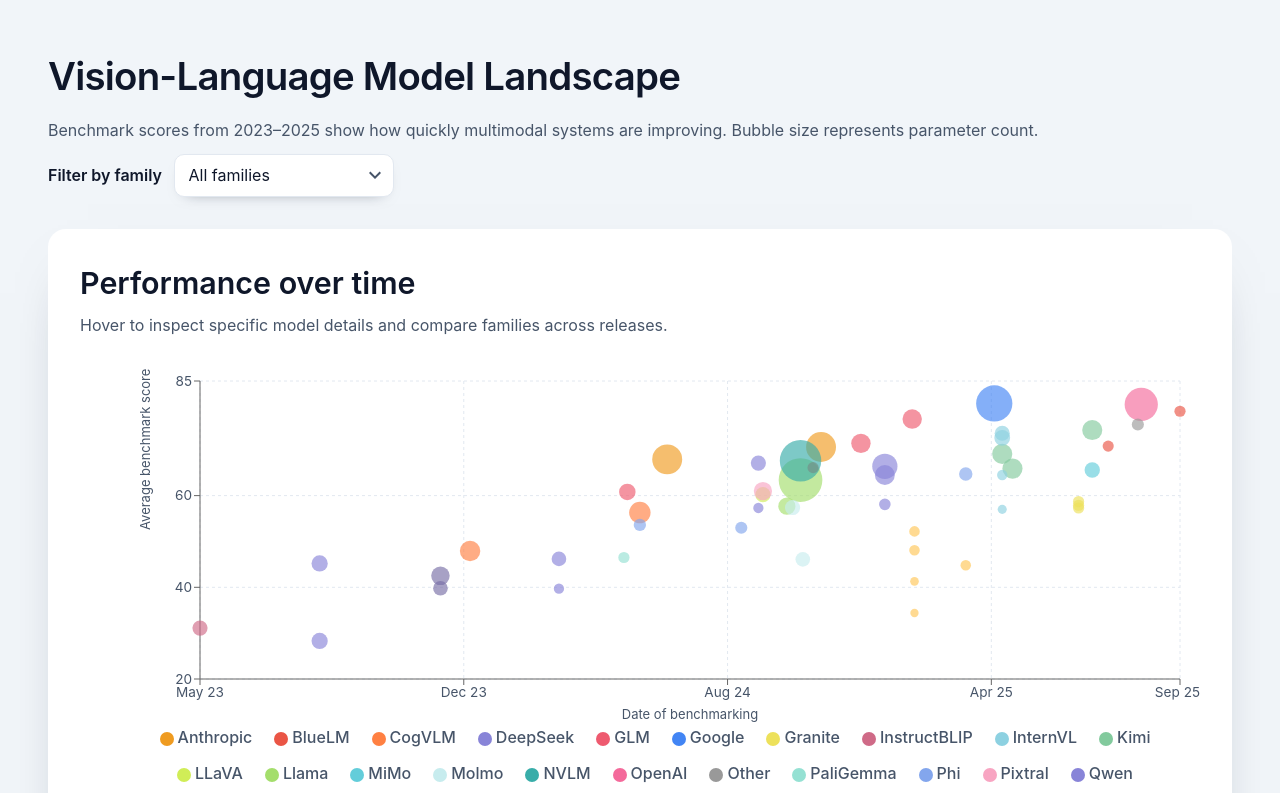
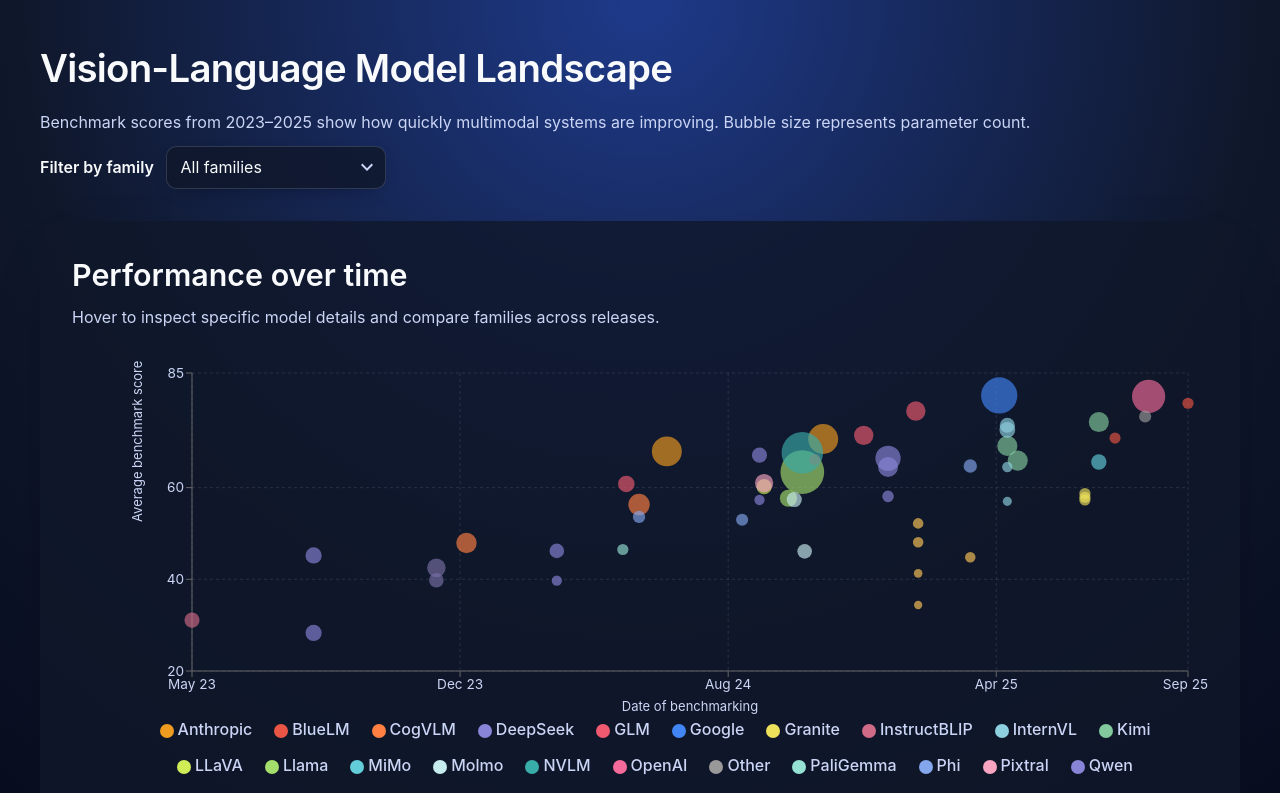
Before and after one commit to finn1901/VLM-Chart, a React (Vite) app: page / in a window 1280 px wide. Shown: the top 793 px of the page. Built offline with nearby package versions, Linux system fonts and the light colour scheme.

Commit message:
Make chart full-width with dark theme styling

```diff
--- a/src/App.css
+++ b/src/App.css
@@ -1,14 +1,15 @@
 .app-shell {
   min-height: 100vh;
-  padding: clamp(24px, 5vw, 48px);
+  padding: clamp(20px, 4vw, 40px);
   background: var(--background);
   display: flex;
+  justify-content: center;
 }
 
 .app-content {
   flex: 1;
-  max-width: 1400px;
-  margin: 0 auto;
+  width: 100%;
+  margin: 0;
   display: flex;
   flex-direction: column;
   gap: clamp(24px, 4vw, 32px);
@@ -24,11 +25,13 @@
   margin: 0;
   font-size: clamp(1.9rem, 3vw, 2.6rem);
   letter-spacing: -0.02em;
+  color: var(--text-primary);
 }
 
 .app-subtitle {
   margin: 0;
   font-size: 1rem;
+  color: var(--text-secondary);
 }
 
 .controls {
@@ -53,21 +56,21 @@
   color: var(--text-primary);
   font: inherit;
   min-width: 220px;
-  box-shadow: 0 6px 16px -12px rgba(15, 23, 42, 0.6);
+  box-shadow: 0 6px 20px -12px rgba(2, 6, 23, 0.75);
   transition: border-color 0.2s ease, box-shadow 0.2s ease;
 }
 
 .family-select:focus {
   outline: none;
   border-color: #2563eb;
-  box-shadow: 0 0 0 3px rgba(37, 99, 235, 0.2);
+  box-shadow: 0 0 0 3px rgba(37, 99, 235, 0.28);
 }
 
 .chart-card {
   background: var(--surface);
   border-radius: 18px;
   padding: clamp(18px, 3vw, 32px);
-  box-shadow: 0 24px 60px -40px rgba(15, 23, 42, 0.55);
+  box-shadow: 0 24px 60px -38px rgba(2, 6, 23, 0.85);
   display: flex;
   flex-direction: column;
   gap: clamp(16px, 3vw, 24px);
@@ -82,10 +85,12 @@
 .chart-heading h2 {
   margin: 0;
   font-size: clamp(1.4rem, 2.5vw, 1.9rem);
+  color: var(--text-primary);
 }
 
 .chart-heading p {
   margin: 0;
+  color: var(--text-secondary);
 }
 
 .chart-wrapper {
@@ -97,12 +102,13 @@
   background: var(--surface);
   border-radius: 18px;
   padding: clamp(18px, 3vw, 30px);
-  box-shadow: 0 18px 46px -36px rgba(15, 23, 42, 0.45);
+  box-shadow: 0 18px 46px -32px rgba(2, 6, 23, 0.8);
 }
 
 .insights-card h3 {
   margin-top: 0;
   margin-bottom: 0.9rem;
+  color: var(--text-primary);
 }
 
 .insights-card ul {
--- a/src/App.tsx
+++ b/src/App.tsx
@@ -135,11 +135,12 @@
       return (
         <div
           style={{
-            backgroundColor: 'white',
+            backgroundColor: 'var(--surface-elevated)',
             padding: '10px 12px',
             border: '1px solid var(--border)',
             borderRadius: '8px',
-            boxShadow: '0 12px 24px -18px rgba(15, 23, 42, 0.45)',
+            boxShadow: '0 12px 28px -18px rgba(2, 6, 23, 0.7)',
+            color: 'var(--text-primary)',
           }}
         >
           <p style={{ fontWeight: 600, margin: '0 0 6px 0', color: 'var(--text-primary)' }}>
@@ -196,7 +197,7 @@
           <div className="chart-wrapper">
             <ResponsiveContainer width="100%" height="100%">
               <ScatterChart margin={{ top: 20, right: 20, bottom: 60, left: 60 }}>
-                <CartesianGrid strokeDasharray="3 3" stroke="#e2e8f0" />
+                <CartesianGrid strokeDasharray="3 3" stroke="var(--grid)" />
                 <XAxis
                   dataKey="x"
                   type="number"
--- a/src/index.css
+++ b/src/index.css
@@ -6,14 +6,16 @@
   text-rendering: optimizeLegibility;
   -webkit-font-smoothing: antialiased;
   -moz-osx-font-smoothing: grayscale;
-  color-scheme: light;
-  color: #0f172a;
-  background-color: #f1f5f9;
-  --text-primary: #0f172a;
-  --text-secondary: #475569;
-  --surface: #ffffff;
-  --border: #e2e8f0;
-  --background: #f1f5f9;
+  color-scheme: dark;
+  color: #e2e8f0;
+  background-color: #020617;
+  --text-primary: #f8fafc;
+  --text-secondary: #cbd5f5;
+  --surface: rgba(15, 23, 42, 0.8);
+  --surface-elevated: rgba(15, 23, 42, 0.92);
+  --border: rgba(148, 163, 184, 0.24);
+  --background: radial-gradient(circle at top, #1e3a8a 0%, #0f172a 45%, #020617 100%);
+  --grid: rgba(148, 163, 184, 0.18);
 }
 
 *, *::before, *::after {
@@ -23,7 +25,7 @@
 body {
   margin: 0;
   min-height: 100vh;
-  background-color: var(--background);
+  background: var(--background);
   color: var(--text-primary);
 }
 
```
